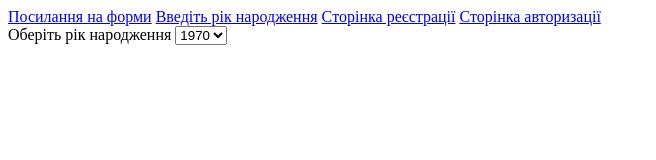
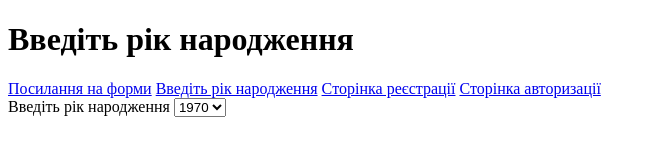
Before and after one commit to naj0j/lesson3, a plain HTML site: page form1.html in a window 1280 px wide. Shown: the whole page, without its empty margins (0-656 px from the left). Drawn offline with Linux system fonts and the light colour scheme.

Commit message:
відредагував значення у першій формі

```diff
--- a/form1.html
+++ b/form1.html
@@ -9,6 +9,7 @@
 </head>
 
 <body>
+    <h1>Введіть рік народження</h1>
     <div>
         <a href="index.html">Посилання на форми</a>
         <a href="form1.html">Введіть рік народження</a>
@@ -17,7 +18,7 @@
     </div>
     <form action="https://tests.fomenko.top/echo/index.php" method="post">
         <div>
-            <label for="list">Оберіть рік народження</label>
+            <label for="list">Введіть рік народження</label>
             <select name="list" id="list">
                 <option value="1990">1970</option>
                 <option value="2000">1980</option>
```
